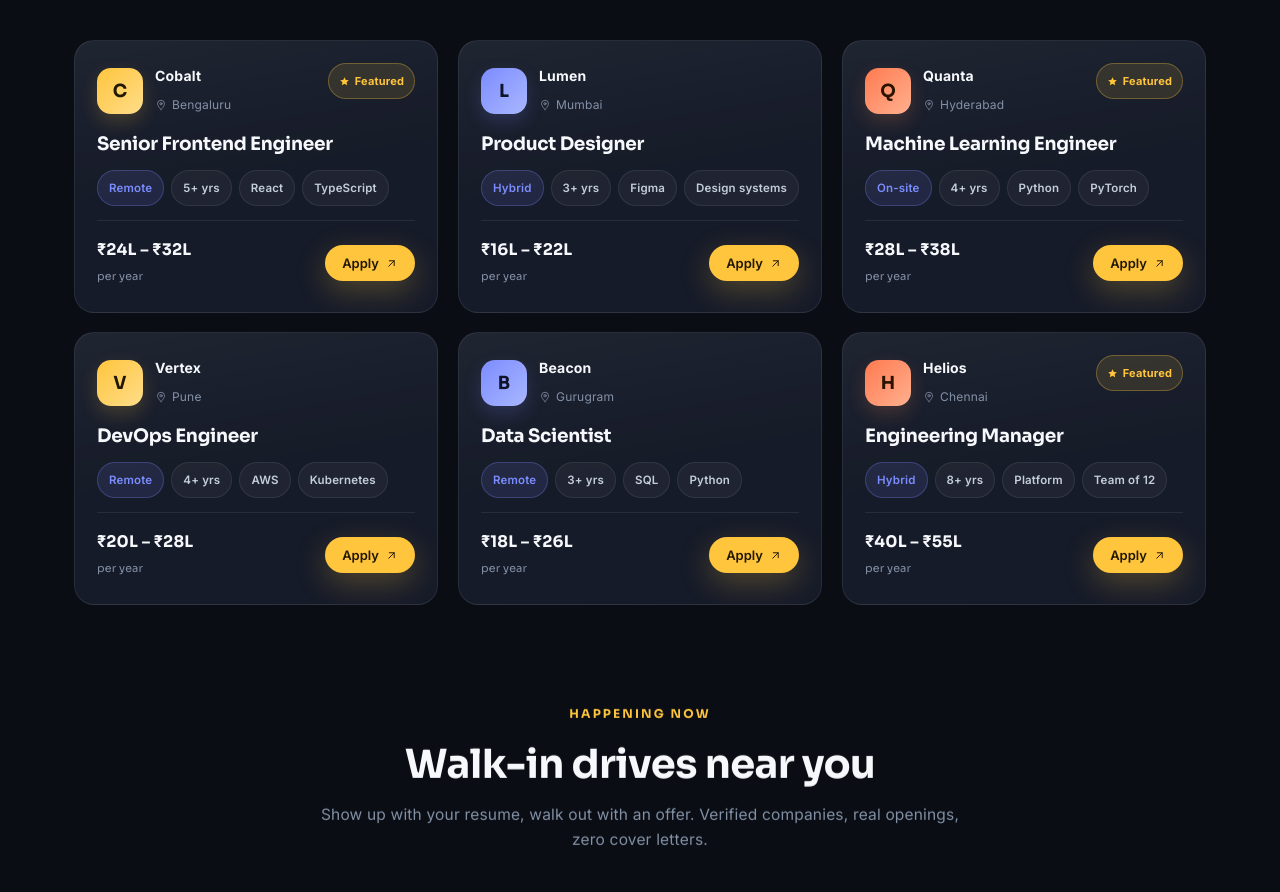
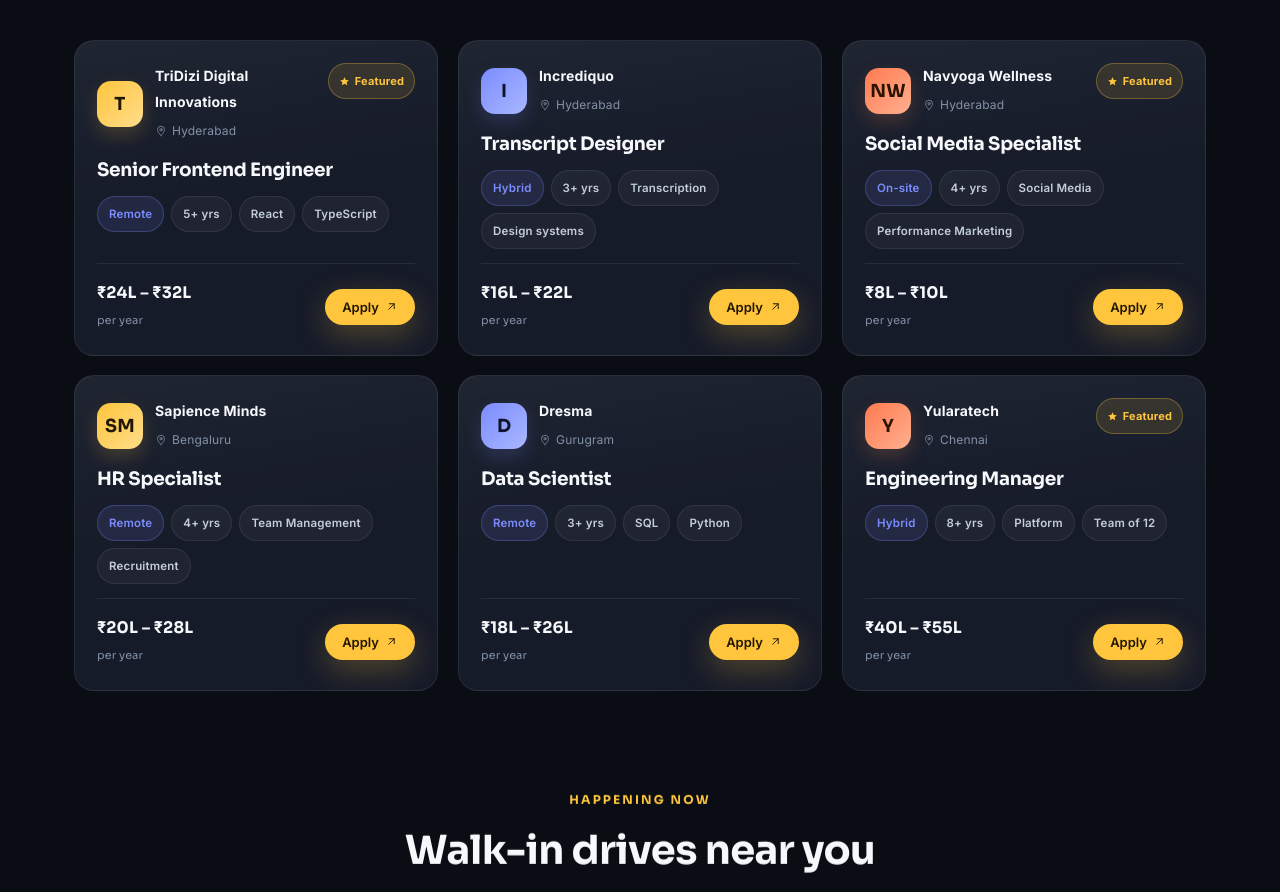
Before and after one commit to sandeeptridizi/surwive, a React (Vite) app: page / in a window 1280 px wide. Shown: the part 1260-2152 px from the top of the page. Built offline with nearby package versions, Linux system fonts and the light colour scheme.

Commit message:
Content Change

```diff
--- a/src/App.tsx
+++ b/src/App.tsx
@@ -239,21 +239,21 @@ type FeaturedRole = {
 }
 
 const featuredJobs: FeaturedRole[] = [
-  { company: 'Cobalt', initial: 'C', featured: true, title: 'Senior Frontend Engineer', location: 'Bengaluru', mode: 'Remote', detail: '5+ yrs', skills: ['React', 'TypeScript'], pay: '₹24L – ₹32L', per: 'per year' },
-  { company: 'Lumen', initial: 'L', featured: false, title: 'Product Designer', location: 'Mumbai', mode: 'Hybrid', detail: '3+ yrs', skills: ['Figma', 'Design systems'], pay: '₹16L – ₹22L', per: 'per year' },
-  { company: 'Quanta', initial: 'Q', featured: true, title: 'Machine Learning Engineer', location: 'Hyderabad', mode: 'On-site', detail: '4+ yrs', skills: ['Python', 'PyTorch'], pay: '₹28L – ₹38L', per: 'per year' },
-  { company: 'Vertex', initial: 'V', featured: false, title: 'DevOps Engineer', location: 'Pune', mode: 'Remote', detail: '4+ yrs', skills: ['AWS', 'Kubernetes'], pay: '₹20L – ₹28L', per: 'per year' },
-  { company: 'Beacon', initial: 'B', featured: false, title: 'Data Scientist', location: 'Gurugram', mode: 'Remote', detail: '3+ yrs', skills: ['SQL', 'Python'], pay: '₹18L – ₹26L', per: 'per year' },
-  { company: 'Helios', initial: 'H', featured: true, title: 'Engineering Manager', location: 'Chennai', mode: 'Hybrid', detail: '8+ yrs', skills: ['Platform', 'Team of 12'], pay: '₹40L – ₹55L', per: 'per year' },
+  { company: 'TriDizi Digital Innovations', initial: 'T', featured: true, title: 'Senior Frontend Engineer', location: 'Hyderabad', mode: 'Remote', detail: '5+ yrs', skills: ['React', 'TypeScript'], pay: '₹24L – ₹32L', per: 'per year' },
+  { company: 'Incrediquo', initial: 'I', featured: false, title: 'Transcript Designer', location: 'Hyderabad', mode: 'Hybrid', detail: '3+ yrs', skills: ['Transcription', 'Design systems'], pay: '₹16L – ₹22L', per: 'per year' },
+  { company: 'Navyoga Wellness', initial: 'NW', featured: true, title: 'Social Media Specialist', location: 'Hyderabad', mode: 'On-site', detail: '4+ yrs', skills: ['Social Media', 'Performance Marketing'], pay: '₹8L – ₹10L', per: 'per year' },
+  { company: 'Sapience Minds', initial: 'SM', featured: false, title: 'HR Specialist', location: 'Bengaluru', mode: 'Remote', detail: '4+ yrs', skills: ['Team Management', 'Recruitment'], pay: '₹20L – ₹28L', per: 'per year' },
+  { company: 'Dresma', initial: 'D', featured: false, title: 'Data Scientist', location: 'Gurugram', mode: 'Remote', detail: '3+ yrs', skills: ['SQL', 'Python'], pay: '₹18L – ₹26L', per: 'per year' },
+  { company: 'Yularatech', initial: 'Y', featured: true, title: 'Engineering Manager', location: 'Chennai', mode: 'Hybrid', detail: '8+ yrs', skills: ['Platform', 'Team of 12'], pay: '₹40L – ₹55L', per: 'per year' },
 ]
 
 const featuredInternships: FeaturedRole[] = [
-  { company: 'Cobalt', initial: 'C', featured: true, title: 'Frontend Developer Intern', location: 'Bengaluru', mode: 'Remote', detail: '6 months', skills: ['React', 'Tailwind'], pay: '₹40k', per: 'stipend / month' },
-  { company: 'Nova', initial: 'N', featured: false, title: 'UI/UX Design Intern', location: 'Mumbai', mode: 'Hybrid', detail: '3 months', skills: ['Figma', 'Prototyping'], pay: '₹25k', per: 'stipend / month' },
-  { company: 'Quanta', initial: 'Q', featured: true, title: 'Machine Learning Intern', location: 'Hyderabad', mode: 'On-site', detail: '6 months', skills: ['Python', 'NumPy'], pay: '₹50k', per: 'stipend / month' },
-  { company: 'Atlas', initial: 'A', featured: false, title: 'Backend Developer Intern', location: 'Pune', mode: 'Remote', detail: '6 months', skills: ['Node.js', 'MongoDB'], pay: '₹35k', per: 'stipend / month' },
-  { company: 'Delta', initial: 'D', featured: false, title: 'Data Analyst Intern', location: 'Gurugram', mode: 'Hybrid', detail: '3 months', skills: ['SQL', 'Excel'], pay: '₹30k', per: 'stipend / month' },
-  { company: 'Orbit', initial: 'O', featured: true, title: 'Digital Marketing Intern', location: 'Chennai', mode: 'Remote', detail: '3 months', skills: ['SEO', 'Content'], pay: '₹20k', per: 'stipend / month' },
+  { company: 'TriDizi Digital Innovations', initial: 'T', featured: true, title: 'Frontend Developer Intern', location: 'Bengaluru', mode: 'Remote', detail: '6 months', skills: ['React', 'Tailwind'], pay: '₹40k', per: 'stipend / month' },
+  { company: 'Oraddo', initial: 'O', featured: false, title: 'UI/UX Design Intern', location: 'Mumbai', mode: 'Hybrid', detail: '3 months', skills: ['Figma', 'Prototyping'], pay: '₹25k', per: 'stipend / month' },
+  { company: 'Incrediquo', initial: 'I', featured: true, title: 'Machine Learning Intern', location: 'Hyderabad', mode: 'On-site', detail: '6 months', skills: ['Python', 'NumPy'], pay: '₹50k', per: 'stipend / month' },
+  { company: 'Yularatech', initial: 'Y', featured: false, title: 'Backend Developer Intern', location: 'Pune', mode: 'Remote', detail: '6 months', skills: ['Node.js', 'MongoDB'], pay: '₹35k', per: 'stipend / month' },
+  { company: 'Dresma', initial: 'D', featured: false, title: 'Data Analyst Intern', location: 'Gurugram', mode: 'Hybrid', detail: '3 months', skills: ['SQL', 'Excel'], pay: '₹30k', per: 'stipend / month' },
+  { company: 'Surwive', initial: 'S', featured: true, title: 'Digital Marketing Intern', location: 'Chennai', mode: 'Remote', detail: '3 months', skills: ['SEO', 'Content'], pay: '₹20k', per: 'stipend / month' },
 ]
 
 type DriveEvent = {
@@ -270,22 +270,21 @@ type DriveEvent = {
 }
 
 const walkInDrives: DriveEvent[] = [
-  { host: 'Cobalt', title: 'Frontend & Backend Mega Drive', type: 'Walk-in', day: '16', month: 'Jul', time: '9:00 AM – 4:00 PM', location: 'Bengaluru', mode: 'On-site', tags: ['0–4 yrs', 'React', 'Node.js'], perk: 'On-the-spot offers' },
-  { host: 'Quanta', title: 'ML & Data Science Open Drive', type: 'Walk-in', day: '18', month: 'Jul', time: '10:00 AM – 5:00 PM', location: 'Hyderabad', mode: 'On-site', tags: ['2+ yrs', 'Python', 'SQL'], perk: '80+ openings' },
-  { host: 'Vertex', title: 'DevOps Walk-in Wednesday', type: 'Walk-in', day: '22', month: 'Jul', time: '9:30 AM – 3:30 PM', location: 'Pune', mode: 'On-site', tags: ['3+ yrs', 'AWS', 'Kubernetes'], perk: 'Same-day results' },
-  { host: 'Lumen', title: 'Design Portfolio Day', type: 'Walk-in', day: '25', month: 'Jul', time: '11:00 AM – 4:00 PM', location: 'Mumbai', mode: 'On-site', tags: ['Freshers welcome', 'Figma'], perk: 'Live portfolio reviews' },
-  { host: 'Beacon', title: 'Analytics Hiring Blitz', type: 'Walk-in', day: '28', month: 'Jul', time: '9:00 AM – 2:00 PM', location: 'Gurugram', mode: 'On-site', tags: ['1–3 yrs', 'SQL', 'Power BI'], perk: '40 openings' },
-  { host: 'Helios', title: 'Engineering Open House', type: 'Walk-in', day: '01', month: 'Aug', time: '10:00 AM – 6:00 PM', location: 'Chennai', mode: 'On-site', tags: ['Senior roles', 'Platform'], perk: 'Meet the CTO' },
+  { host: 'TriDizi Digital Innovations', title: 'Frontend & Backend Mega Drive', type: 'Walk-in', day: '16', month: 'Jul', time: '9:00 AM – 4:00 PM', location: 'Bengaluru', mode: 'On-site', tags: ['0–4 yrs', 'React', 'Node.js'], perk: 'On-the-spot offers' },
+  { host: 'Oraddo', title: 'ML & Data Science Open Drive', type: 'Walk-in', day: '18', month: 'Jul', time: '10:00 AM – 5:00 PM', location: 'Hyderabad', mode: 'On-site', tags: ['2+ yrs', 'Python', 'SQL'], perk: '80+ openings' },
+  { host: 'Surwive', title: 'DevOps Walk-in Wednesday', type: 'Walk-in', day: '22', month: 'Jul', time: '9:30 AM – 3:30 PM', location: 'Pune', mode: 'On-site', tags: ['3+ yrs', 'AWS', 'Kubernetes'], perk: 'Same-day results' },
+  { host: 'Incrediquo', title: 'Design Portfolio Day', type: 'Walk-in', day: '25', month: 'Jul', time: '11:00 AM – 4:00 PM', location: 'Mumbai', mode: 'On-site', tags: ['Freshers welcome', 'Figma'], perk: 'Live portfolio reviews' },
+  { host: 'Google', title: 'Analytics Hiring Blitz', type: 'Walk-in', day: '28', month: 'Jul', time: '9:00 AM – 2:00 PM', location: 'Gurugram', mode: 'On-site', tags: ['1–3 yrs', 'SQL', 'Power BI'], perk: '40 openings' },
+  { host: 'Aquire Lead', title: 'Engineering Open House', type: 'Walk-in', day: '01', month: 'Aug', time: '10:00 AM – 6:00 PM', location: 'Chennai', mode: 'On-site', tags: ['Senior roles', 'Platform'], perk: 'Meet the CTO' },
 ]
 
 const eventsHackathons: DriveEvent[] = [
   { host: 'Surwive', title: 'CodeStorm 48-Hour Hackathon', type: 'Hackathon', day: '19', month: 'Jul', time: 'Kicks off 6:00 PM', location: 'India-wide', mode: 'Online', tags: ['Teams of 2–4', 'Any stack'], perk: '₹5L prize pool' },
-  { host: 'Nova', title: 'Resume Roast — Live Teardown', type: 'Webinar', day: '24', month: 'Jul', time: '7:00 PM – 8:30 PM', location: 'Streamed live', mode: 'Online', tags: ['Free entry', 'Live Q&A'], perk: 'Recruiter panel' },
-  { host: 'Quanta', title: 'AI Builders Summit 2026', type: 'Conference', day: '02', month: 'Aug', time: '9:00 AM – 6:00 PM', location: 'Bengaluru', mode: 'Hybrid', tags: ['Keynotes', 'Live demos'], perk: '2,000+ builders' },
-  { host: 'Atlas', title: 'CloudCraft Hackathon', type: 'Hackathon', day: '08', month: 'Aug', time: '48 hours non-stop', location: 'Pune', mode: 'Hybrid', tags: ['Cloud-native', 'Open theme'], perk: 'PPIs for top 3' },
-  { host: 'Vertex', title: 'FinTech Sprint Hackathon', type: 'Hackathon', day: '30', month: 'Aug', time: '24 hours flat', location: 'Bengaluru', mode: 'On-site', tags: ['Payments', 'APIs'], perk: '₹2L + fast-track interviews' },
-  { host: 'Orbit', title: 'Women in Tech Meetup', type: 'Meetup', day: '14', month: 'Aug', time: '5:00 PM – 8:00 PM', location: 'Hyderabad', mode: 'On-site', tags: ['Networking', 'Mentorship'], perk: 'Free passes' },
-  { host: 'Surwive', title: 'Campus Job Fair 2026', type: 'Job Fair', day: '22', month: 'Aug', time: '10:00 AM – 5:00 PM', location: 'Mumbai', mode: 'On-site', tags: ['80+ companies', 'All streams'], perk: '5,000+ roles' },
+  { host: 'TriDizi', title: 'Resume Roast — Live Teardown', type: 'Webinar', day: '24', month: 'Jul', time: '7:00 PM – 8:30 PM', location: 'Streamed live', mode: 'Online', tags: ['Free entry', 'Live Q&A'], perk: 'Recruiter panel' },
+  { host: 'Oraddo', title: 'AI Builders Summit 2026', type: 'Conference', day: '02', month: 'Aug', time: '9:00 AM – 6:00 PM', location: 'Bengaluru', mode: 'Hybrid', tags: ['Keynotes', 'Live demos'], perk: '2,000+ builders' },
+  { host: 'Tech Mahendra', title: 'CloudCraft Hackathon', type: 'Hackathon', day: '08', month: 'Aug', time: '48 hours non-stop', location: 'Pune', mode: 'Hybrid', tags: ['Cloud-native', 'Open theme'], perk: 'PPIs for top 3' },
+  { host: 'Cognizant', title: 'FinTech Sprint Hackathon', type: 'Hackathon', day: '30', month: 'Aug', time: '24 hours flat', location: 'Bengaluru', mode: 'On-site', tags: ['Payments', 'APIs'], perk: '₹2L + fast-track interviews' },
+  { host: 'T Hub', title: 'Women in Tech Meetup', type: 'Meetup', day: '14', month: 'Aug', time: '5:00 PM – 8:00 PM', location: 'Hyderabad', mode: 'On-site', tags: ['Networking', 'Mentorship'], perk: 'Free passes' },
 ]
 
 const whyFeatures: { icon: ReactNode; title: string; body: string; size?: 'hero' | 'wide' }[] = [
@@ -317,9 +316,9 @@ const journeySteps = [
 ]
 
 const testimonials = [
-  { quote: 'Surwive surfaced a role I would never have found on my own — and I had an offer within two weeks.', name: 'Aria Reyes', role: 'Product Designer at Lumen' },
-  { quote: 'The matching is uncanny. Every role it showed me actually made sense for where my career is going.', name: 'Marcus Chen', role: 'ML Engineer at Quanta' },
-  { quote: 'As a recruiter, the shortlist quality changed everything. My first interview is now my best one.', name: 'Priya Nair', role: 'Head of Talent at Cobalt' },
+  { quote: 'Surwive surfaced a role I would never have found on my own — and I had an offer within two weeks.', name: 'Mamata Sri', role: 'Product Designer at Oraddo' },
+  { quote: 'The matching is uncanny. Every role it showed me actually made sense for where my career is going.', name: 'Ramya Ravali', role: 'ML Engineer at 24/7 Intouch' },
+  { quote: 'As a recruiter, the shortlist quality changed everything. My first interview is now my best one.', name: 'Hari Sai', role: 'Head of Talent at TriDizi' },
 ]
 
 const recruiterStats = [
@@ -1337,7 +1336,7 @@ function App() {
 
             <p className="hero__sub reveal" style={{ transitionDelay: '140ms' }}>
               Describe the role you want in plain words. Our copilot reads every listing,
-              reasons about fit, and hands you a ranked shortlist — not a keyword dump.
+              reasons about fit, and hands you a ranked shortlist, not a keyword dump.
             </p>
 
             <form
```
Also changed, not shown: 1 other file (tests, documents, lock files or other folders).
